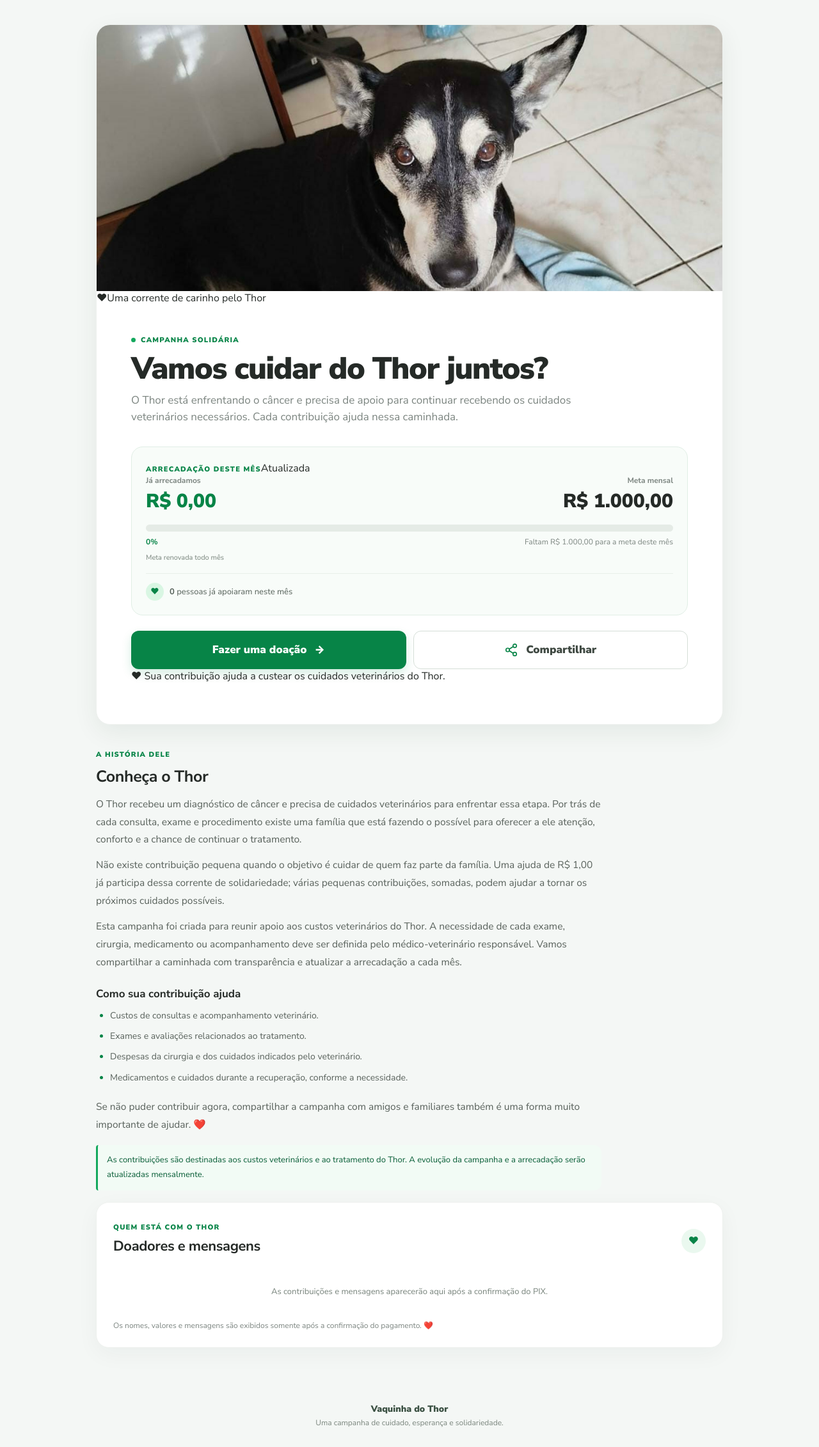
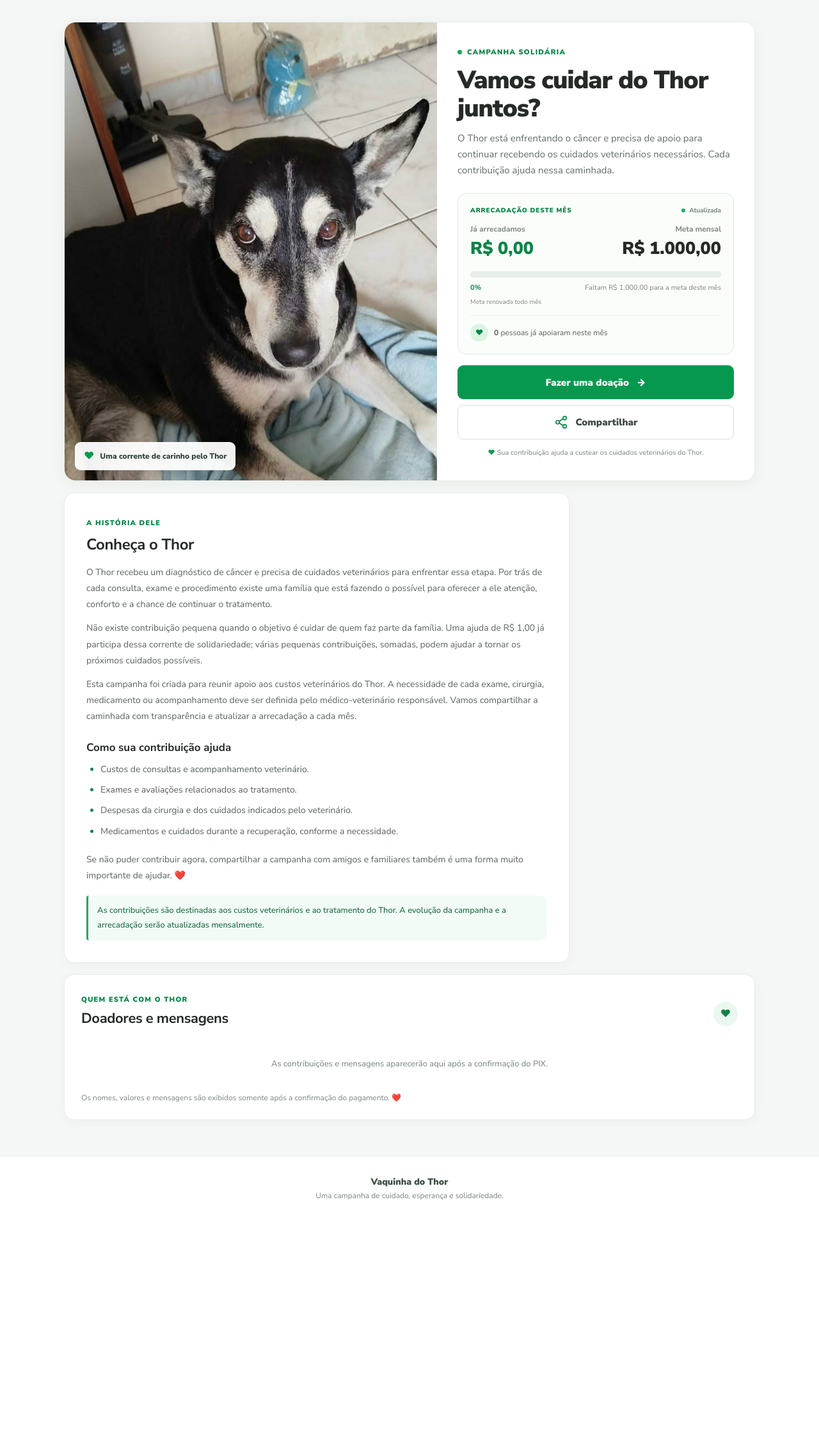
Before and after one commit to maelor6x1/vaquinha-site, a PHP site: page / in a window 1280 px wide. Shown: the part 76-2338 px from the top of the page at 64% size. After the commit the page ends 1952 px from the top, so only its background shows below. Run offline with PHP 8.4, Linux system fonts and the light colour scheme.

Commit message:
Atualiza visual da campanha para layout estilo Vakinha

```diff
--- a/style.css
+++ b/style.css
@@ -178,3 +178,88 @@ h1 { max-width: 720px; font-size: clamp(32px, 5.5vw, 48px); }
   .amount-grid-rich .amount-option { min-height: 108px; padding: 12px; }
   .amount-grid-rich .amount-option strong { font-size: 21px; }
 }
+
+
+/* Layout de campanha inspirado na experiência da Vakinha: foto, resumo e ação lado a lado. */
+.container { width: min(100% - 32px, 1080px); margin: 28px auto 56px; }
+.campaign-card {
+  display: grid;
+  grid-template-columns: minmax(0, 1.08fr) minmax(360px, .92fr);
+  align-items: stretch;
+  overflow: hidden;
+  border: 1px solid #e8ede9;
+  border-radius: 18px;
+  background: #fff;
+  box-shadow: 0 5px 22px rgba(28, 55, 37, .055);
+}
+.campaign-visual { position: relative; min-height: 100%; background: #e9f0eb; }
+.hero-image { width: 100%; height: 100%; min-height: 430px; max-height: none; aspect-ratio: auto; object-fit: cover; object-position: center; }
+.visual-caption {
+  position: absolute; right: 16px; bottom: 16px; left: 16px;
+  display: flex; align-items: center; gap: 9px; width: fit-content;
+  padding: 10px 13px; border: 1px solid rgba(255,255,255,.65);
+  border-radius: 9px; color: #26392d; background: rgba(255,255,255,.94);
+  font-size: 12px; font-weight: 800; box-shadow: 0 3px 14px #00000012;
+}
+.visual-heart { color: #07984f; font-size: 16px; }
+.campaign-content { min-width: 0; padding: clamp(22px, 3vw, 36px); }
+.campaign-content h1 { margin: 13px 0 12px; font-size: clamp(29px, 3.3vw, 39px); line-height: 1.13; letter-spacing: -1.1px; }
+.campaign-content .lead { color: #626e66; font-size: 15px; line-height: 1.65; }
+.fundraising-card { margin-top: 24px; padding: 19px; border: 1px solid #e1e9e3; border-radius: 13px; background: #fbfdfb; }
+.fundraising-heading { display: flex; align-items: center; justify-content: space-between; gap: 10px; margin-bottom: 14px; }
+.fundraising-heading .eyebrow { font-size: 10px; letter-spacing: .9px; }
+.live-dot { display: inline-flex; align-items: center; gap: 6px; color: #718078; font-size: 10px; font-weight: 700; }
+.live-dot::before { width: 6px; height: 6px; border-radius: 50%; background: #19ad60; content: ""; }
+.fundraising-top strong { font-size: clamp(21px, 2.5vw, 27px); }
+.progress-track { margin-top: 17px; height: 10px; background: #e8eee9; }
+.progress-bar { background: #0b9a51; }
+.progress-caption { align-items: center; font-size: 11px; }
+.progress-caption span { text-align: right; }
+.month-caption { margin: 8px 0 0; color: #7d8981; font-size: 10px; }
+.supporter-count { margin-top: 14px; padding-top: 12px; font-size: 12px; }
+.action-buttons { display: grid; grid-template-columns: 1fr; gap: 9px; margin-top: 17px; }
+.button { min-height: 53px; border-radius: 9px; font-size: 15px; }
+.button-primary { background: #07984f; box-shadow: none; }
+.button-secondary { min-height: 48px; border-radius: 9px; }
+.campaign-trust { margin: 13px 0 0; color: #7a857e; font-size: 11px; line-height: 1.5; text-align: center; }
+.campaign-trust span { color: #0b9852; }
+.story-card {
+  margin-top: 18px; padding: clamp(22px, 4vw, 34px);
+  border: 1px solid #e8ede9; border-radius: 16px;
+  background: #fff; box-shadow: 0 4px 18px rgba(28,55,37,.035);
+}
+.story-card h2 { margin: 8px 0 15px; font-size: 24px; }
+.story-card p { max-width: 850px; color: #59645d; font-size: 14px; line-height: 1.8; }
+.story-card h3 { margin-top: 24px; }
+.story-card .honesty-note { margin-bottom: 0; }
+.supporters-card { margin-top: 18px; border: 1px solid #e8ede9; border-radius: 16px; box-shadow: 0 4px 18px rgba(28,55,37,.035); }
+.supporters-card h2 { font-size: 22px; }
+.supporter-message { margin-top: 5px; padding: 9px 11px; border-radius: 8px; color: #59665e; background: #f5f8f5; }
+.supporter-message::before { display: block; margin-bottom: 3px; color: #078447; content: "Mensagem do doador"; font-size: 10px; font-weight: 900; letter-spacing: .25px; }
+.supporter-details .supporter-name { color: #2f3d34; font-size: 14px; }
+.supporters-list li { align-items: flex-start; }
+.site-footer { margin-top: 30px; border-top: 1px solid #e8ede9; background: #fff; }
+@media (min-width: 900px) {
+  .container { margin-top: 34px; }
+  .campaign-content { padding: 34px 32px; }
+  .hero-image { min-height: 470px; }
+}
+@media (max-width: 760px) {
+  .container { width: min(100% - 20px, 620px); margin-top: 14px; }
+  .campaign-card { grid-template-columns: 1fr; border-radius: 14px; }
+  .campaign-visual { min-height: 0; }
+  .hero-image { display: block; min-height: 0; height: auto; max-height: 330px; aspect-ratio: 1.45 / 1; object-fit: cover; }
+  .visual-caption { right: 11px; bottom: 11px; left: 11px; padding: 8px 10px; font-size: 11px; }
+  .campaign-content { padding: 22px 18px 20px; }
+  .campaign-content h1 { font-size: 31px; }
+  .fundraising-card { margin-top: 19px; padding: 16px; }
+  .fundraising-top strong { font-size: 22px; }
+  .story-card, .supporters-card { border-radius: 14px; }
+  .story-card { margin-top: 14px; padding: 22px 18px; }
+  .supporters-card { padding: 20px 18px; }
+}
+@media (max-width: 380px) {
+  .fundraising-top { gap: 8px; }
+  .fundraising-top strong { font-size: 19px; }
+  .muted { font-size: 10px; }
+}
```
